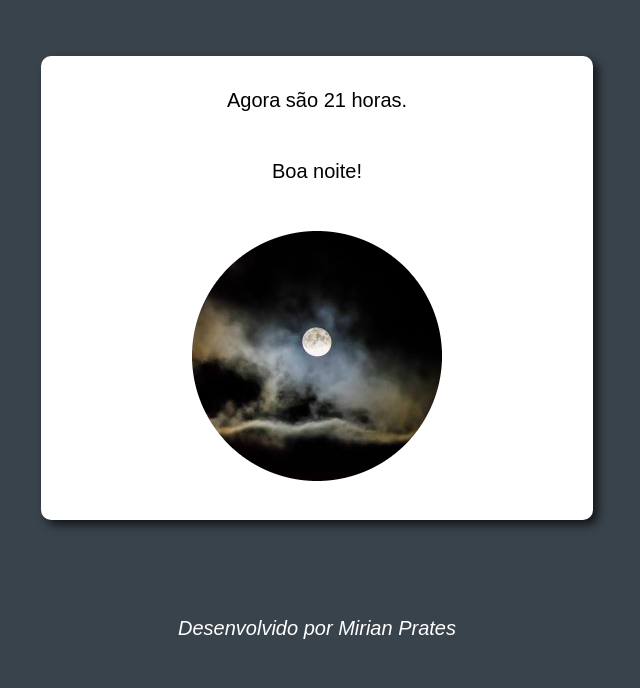
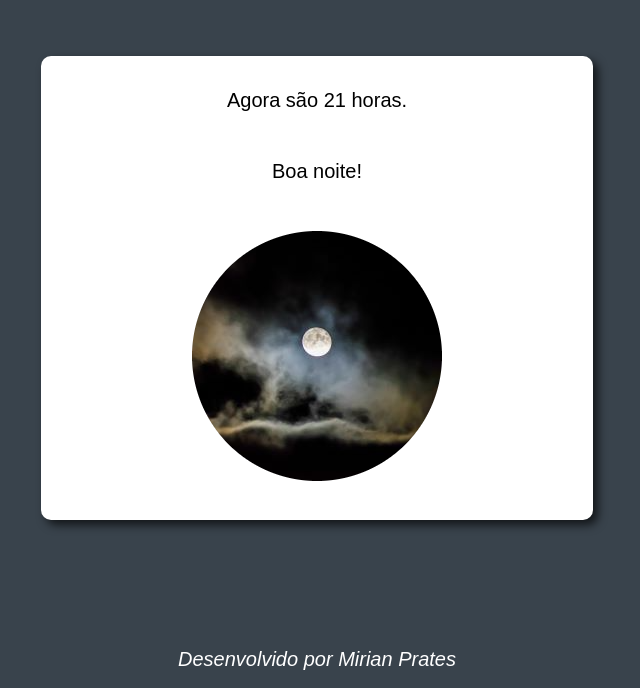
Before and after one commit to mirianprates/CycleOfDay, a plain HTML site: page index.html in a window 1280 px wide. Shown: the part 143-831 px from the top of the page, without its empty margins (323-963 px from the left). Before the commit the page ends 800 px from the top, so only its background shows below. Drawn offline with Linux system fonts and the light colour scheme.

Commit message:
Update index.css

```diff
--- a/index.css
+++ b/index.css
@@ -41,7 +41,7 @@ footer{
     text-align: center;
     color: white;
     font-style: italic;
-    position: absolute;
+    margin-top: 10%;
     bottom: 0;
     width: 100%;
     height: 2.5rem;
```
